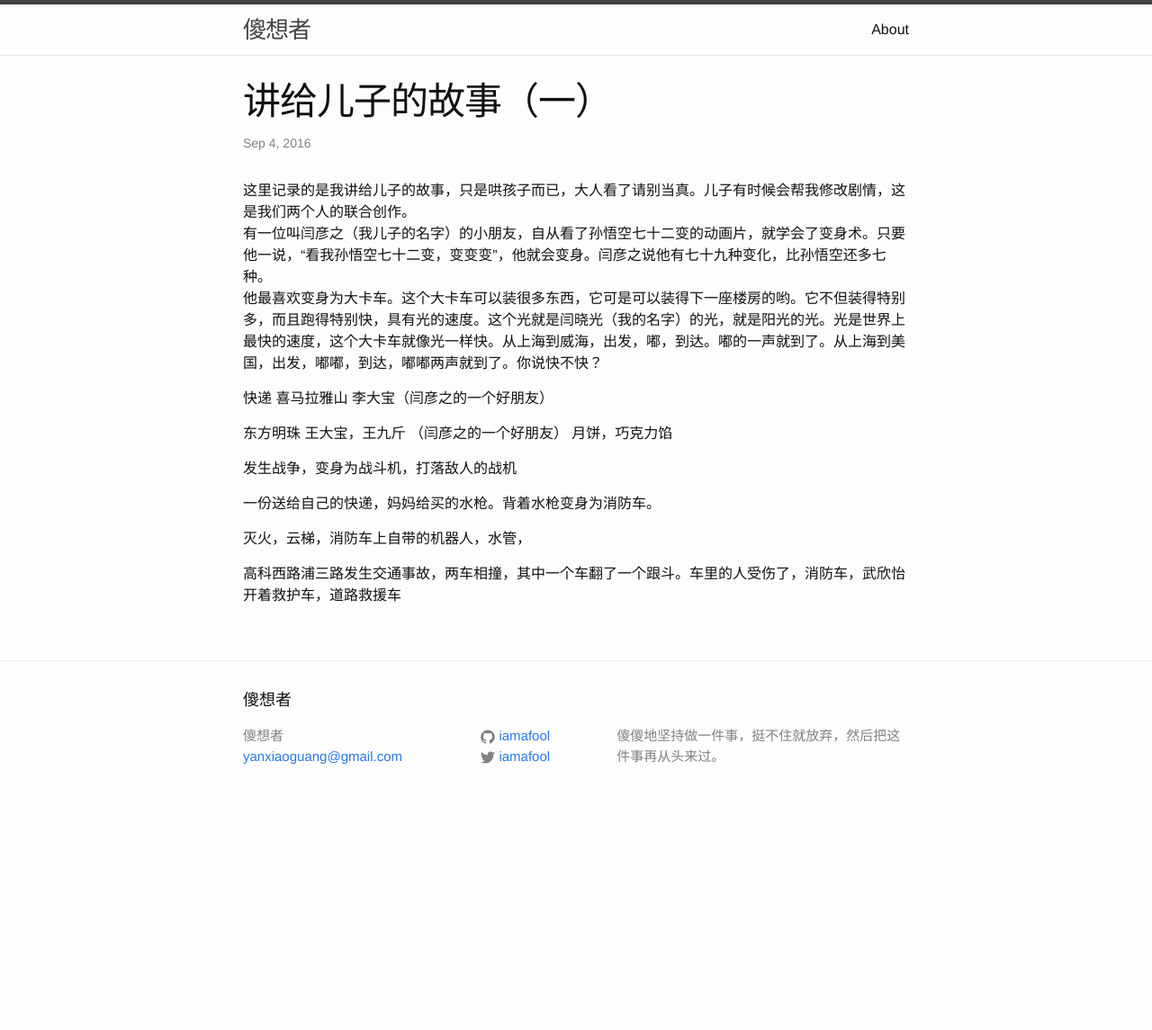
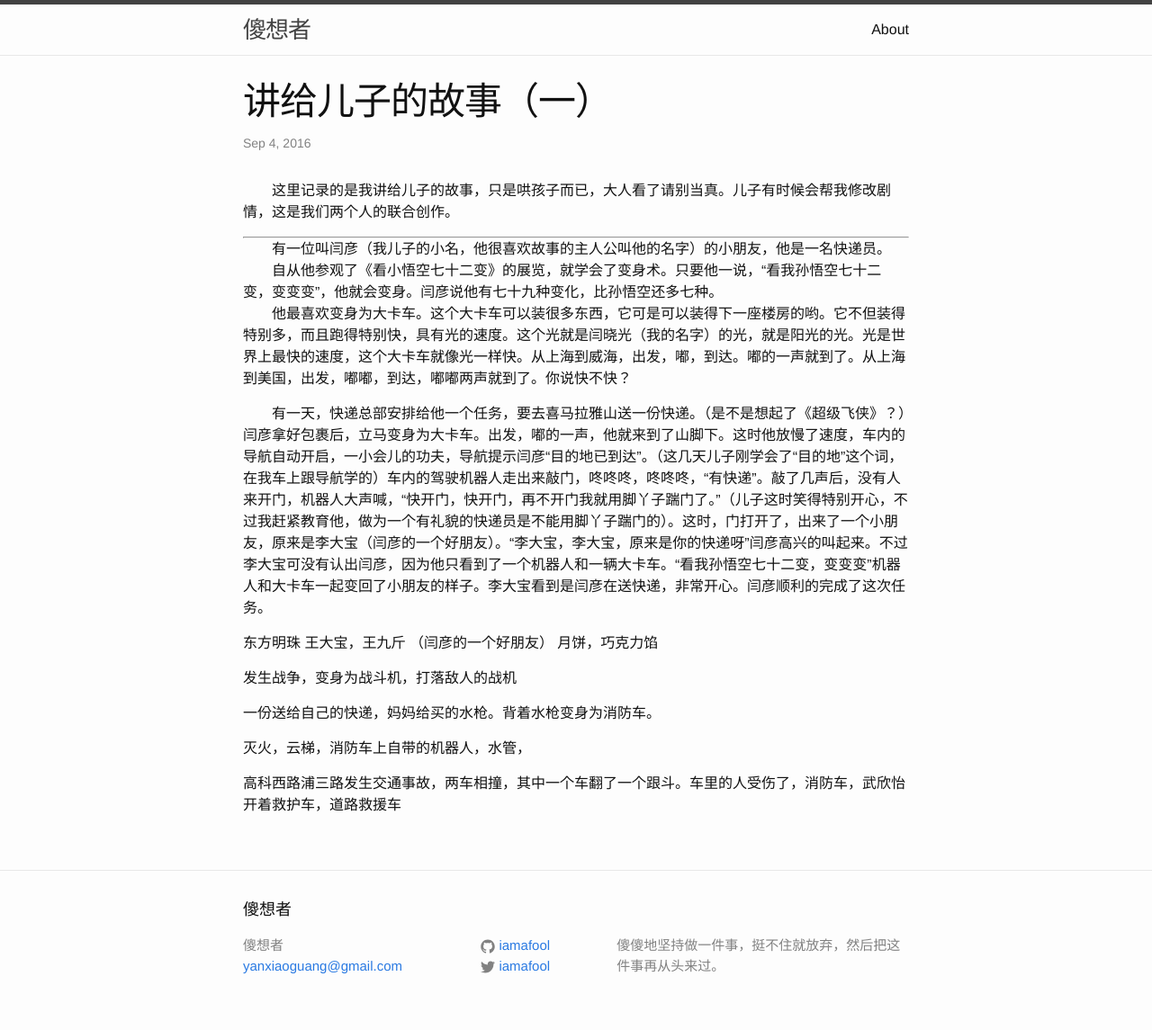
Before and after one commit to iamafool/iamafool.github.io, a Jekyll site: the page built from _posts/2016-09-04-story-01.markdown, in a window 1280 px wide. Shown: the whole page at 90% size. Built offline with Jekyll 4.4.1, drawn with Linux system fonts in a browser that asks for light colours; comment, search, counter and statistics services are not loaded; before the commit the page ends 912 px from its top, so only the background shows below that.

Commit message:
update story 01

```diff
--- a/_posts/2016-09-04-story-01.markdown
+++ b/_posts/2016-09-04-story-01.markdown
@@ -4,14 +4,17 @@ title:  "讲给儿子的故事（一）"
 date:   2016-09-04 21:25:00 +0800
 categories: 故事
 ---
-这里记录的是我讲给儿子的故事，只是哄孩子而已，大人看了请别当真。儿子有时候会帮我修改剧情，这是我们两个人的联合创作。
-有一位叫闫彦之（我儿子的名字）的小朋友，自从看了孙悟空七十二变的动画片，就学会了变身术。只要他一说，“看我孙悟空七十二变，变变变”，他就会变身。闫彦之说他有七十九种变化，比孙悟空还多七种。
-他最喜欢变身为大卡车。这个大卡车可以装很多东西，它可是可以装得下一座楼房的哟。它不但装得特别多，而且跑得特别快，具有光的速度。这个光就是闫晓光（我的名字）的光，就是阳光的光。光是世界上最快的速度，这个大卡车就像光一样快。从上海到威海，出发，嘟，到达。嘟的一声就到了。从上海到美国，出发，嘟嘟，到达，嘟嘟两声就到了。你说快不快？
+　　这里记录的是我讲给儿子的故事，只是哄孩子而已，大人看了请别当真。儿子有时候会帮我修改剧情，这是我们两个人的联合创作。
 
-快递
-喜马拉雅山 李大宝（闫彦之的一个好朋友）
+-------------------------------------------------------------------------------
 
-东方明珠 王大宝，王九斤 （闫彦之的一个好朋友） 月饼，巧克力馅
+　　有一位叫闫彦（我儿子的小名，他很喜欢故事的主人公叫他的名字）的小朋友，他是一名快递员。
+　　自从他参观了《看小悟空七十二变》的展览，就学会了变身术。只要他一说，“看我孙悟空七十二变，变变变”，他就会变身。闫彦说他有七十九种变化，比孙悟空还多七种。
+　　他最喜欢变身为大卡车。这个大卡车可以装很多东西，它可是可以装得下一座楼房的哟。它不但装得特别多，而且跑得特别快，具有光的速度。这个光就是闫晓光（我的名字）的光，就是阳光的光。光是世界上最快的速度，这个大卡车就像光一样快。从上海到威海，出发，嘟，到达。嘟的一声就到了。从上海到美国，出发，嘟嘟，到达，嘟嘟两声就到了。你说快不快？
+
+　　有一天，快递总部安排给他一个任务，要去喜马拉雅山送一份快递。（是不是想起了《超级飞侠》？）闫彦拿好包裹后，立马变身为大卡车。出发，嘟的一声，他就来到了山脚下。这时他放慢了速度，车内的导航自动开启，一小会儿的功夫，导航提示闫彦“目的地已到达”。（这几天儿子刚学会了“目的地”这个词，在我车上跟导航学的）车内的驾驶机器人走出来敲门，咚咚咚，咚咚咚，“有快递”。敲了几声后，没有人来开门，机器人大声喊，“快开门，快开门，再不开门我就用脚丫子踹门了。”（儿子这时笑得特别开心，不过我赶紧教育他，做为一个有礼貌的快递员是不能用脚丫子踹门的）。这时，门打开了，出来了一个小朋友，原来是李大宝（闫彦的一个好朋友）。“李大宝，李大宝，原来是你的快递呀”闫彦高兴的叫起来。不过李大宝可没有认出闫彦，因为他只看到了一个机器人和一辆大卡车。“看我孙悟空七十二变，变变变”机器人和大卡车一起变回了小朋友的样子。李大宝看到是闫彦在送快递，非常开心。闫彦顺利的完成了这次任务。
+
+东方明珠 王大宝，王九斤 （闫彦的一个好朋友） 月饼，巧克力馅
 
 发生战争，变身为战斗机，打落敌人的战机
 
```
